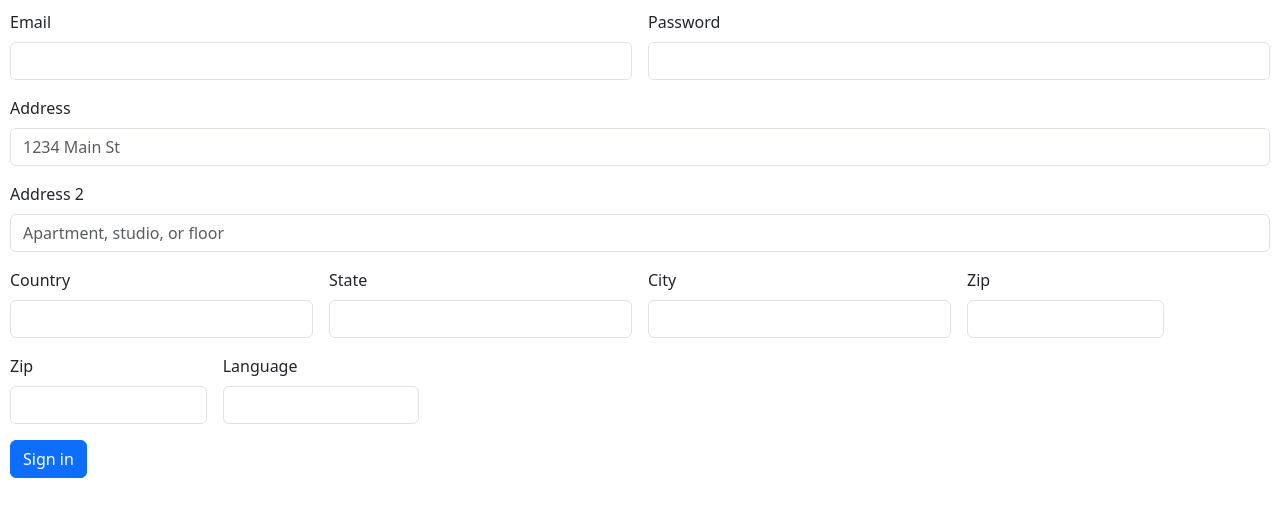
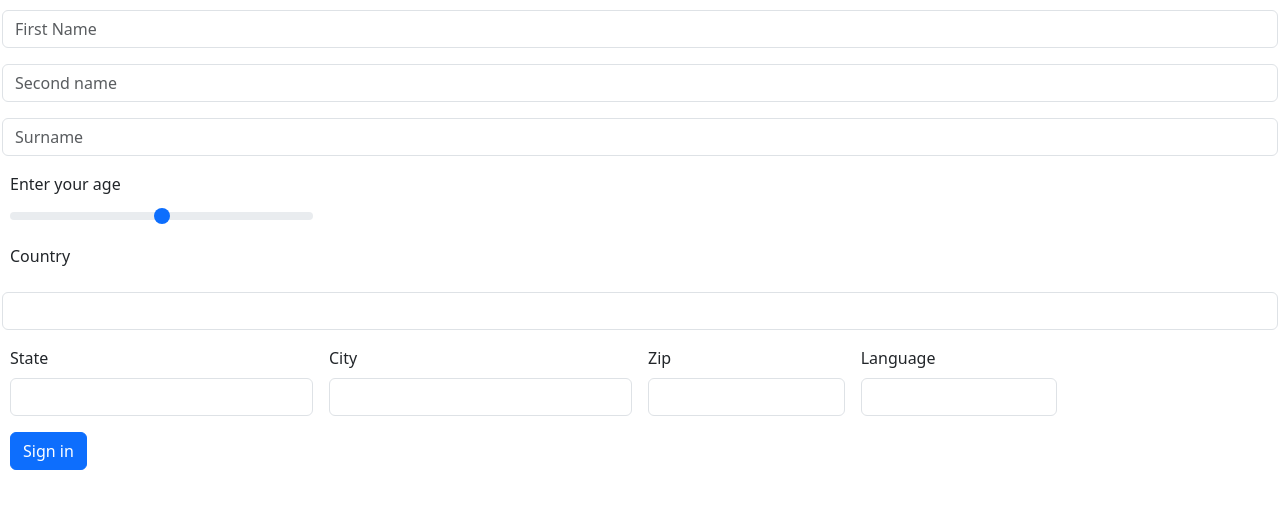
Before and after one commit to Korbielowski/AutoApply, a FastAPI app: page /user_creation in a window 1280 px wide. Shown: the top 517 px of the page. Run offline with FastAPI, Linux system fonts and the light colour scheme; parts of the project's set-up code (start-up, migrations or seed data) failed here and were passed over; some libraries are stand-ins or nearby versions.

Commit message:
Start work on user registration form

```diff
--- a/backend/templates/user_creation.html
+++ b/backend/templates/user_creation.html
@@ -26,51 +26,84 @@
 </head>
 
 <body>
-    <form class="row g-3">
-        <div class="col-md-6">
-            <label for="inputEmail4" class="form-label">Email</label>
-            <input type="email" class="form-control" id="inputEmail4">
+    <form class="row g-3" onsubmit="sendFromData()">
+        <input name="firstname" class="form-control" type="text" placeholder="First Name"
+            aria-label="default input example">
+        <input name="middlename" class="form-control" type="text" placeholder="Second name"
+            aria-label="default input example">
+        <input name="surname" class="form-control" type="text" placeholder="Surname" aria-label="default input example">
+        <div class="col-md-3">
+            <label for="customRange1" class="form-label">Enter your age</label>
+            <input name="age" type="range" class="form-range" id="customRange1">
         </div>
-        <div class="col-md-6">
-            <label for="inputPassword4" class="form-label">Password</label>
-            <input type="password" class="form-control" id="inputPassword4">
-        </div>
-        <div class="col-12">
-            <label for="inputAddress" class="form-label">Address</label>
-            <input type="text" class="form-control" id="inputAddress" placeholder="1234 Main St">
-        </div>
-        <div class="col-12">
-            <label for="inputAddress2" class="form-label">Address 2</label>
-            <input type="text" class="form-control" id="inputAddress2" placeholder="Apartment, studio, or floor">
-        </div>
-        <div class="col-md-3">
-            <label for="inptuCountry" class="form-label">Country</label>
-            <input type="text" class="form-control" id="inptuCountry">
-        </div>
+        <label for="inputCountry" class="form-label">Country</label>
+        <input name="country" type="text" class="form-control" id="inputCountry">
         <div class="col-md-3">
             <label for="inputState" class="form-label">State</label>
-            <input type="text" class="form-control" id="inputSate">
+            <input name="state" type="text" class="form-control" id="inputSate">
         </div>
         <div class="col-md-3">
             <label for="inputCity" class="form-label">City</label>
-            <input type="text" class="form-control" id="inputCity">
-        </div>
-        <div class="col-md-2">
-            <label for="inputZip" class="form-label">Zip</label>
-            <input type="text" class="form-control" id="inputZip">
+            <input name="city" type="text" class="form-control" id="inputCity">
         </div>
         <div class="col-md-2">
             <label for="level" class="form-label">Zip</label>
-            <input type="text" class="form-control" id="level">
+            <input name="zipcode" type="text" class="form-control" id="level">
         </div>
         <div class="col-md-2">
             <label for="languageName" class="form-label">Language</label>
-            <input type="text" class="form-control" id="languageName">
+            <input name="language" type="text" class="form-control" id="languageName">
         </div>
         <div class="col-12">
-            <button type="submit" class="btn btn-primary">Sign in</button>
+            <button type="button" class="btn btn-primary" onclick="sendFromData()">Sign in</button>
         </div>
     </form>
 </body>
 
+<script>
+    // {
+    //     "country": form.get("country"),
+    //         "state": form.get("state"),
+    //             "city": form.get("city"),
+    //                 "zipcode": form.get("zipcode"),
+    //         },
+    const form = new FormData(document.querySelector('form'));
+
+    function getLocations() {
+        const languages = ["go", "cpp"]//form.getAll("language");
+        const levels = ["2", "10"] //form.getAll("language-level");
+        const x = languages.map(function (e, i) {
+            return [{ "langauge": e, "level": levels[i], }]
+        });
+        console.log(x);
+    }
+
+
+    function sendFromData() {
+        console.log("Elo");
+        let dataJson = {
+            "profile": {
+                "firstname": form.get("firstname"),
+                "middlename": form.get("middlename"),
+                "surname": form.get("surname"),
+                "age": form.get("age"),
+            },
+            "locations": getLocations(),
+            "programming_languages": getLanguages(),
+            // "languages": ,
+            // "tools": ,
+            // "certificates": ,
+            // "charitys": ,
+            // "educations": ,
+            // "experiences": ,
+            // "projects": ,
+            // "social_platforms": ,
+        };
+        // Array.from(data.keys()).reduce((result, key) => {
+        //     result[key] = data.get(key);
+        //     return result;
+        // }, {});
+    }
+</script>
+
 </html>
```
